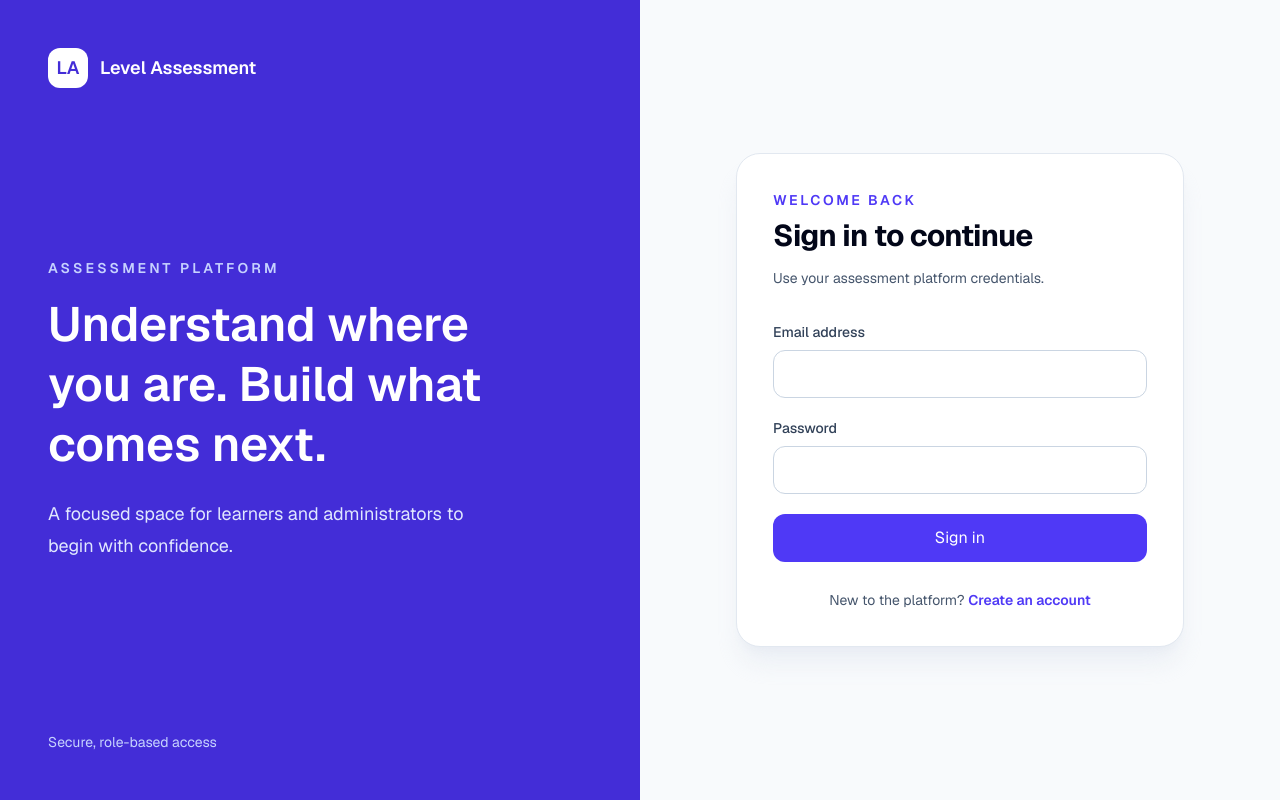
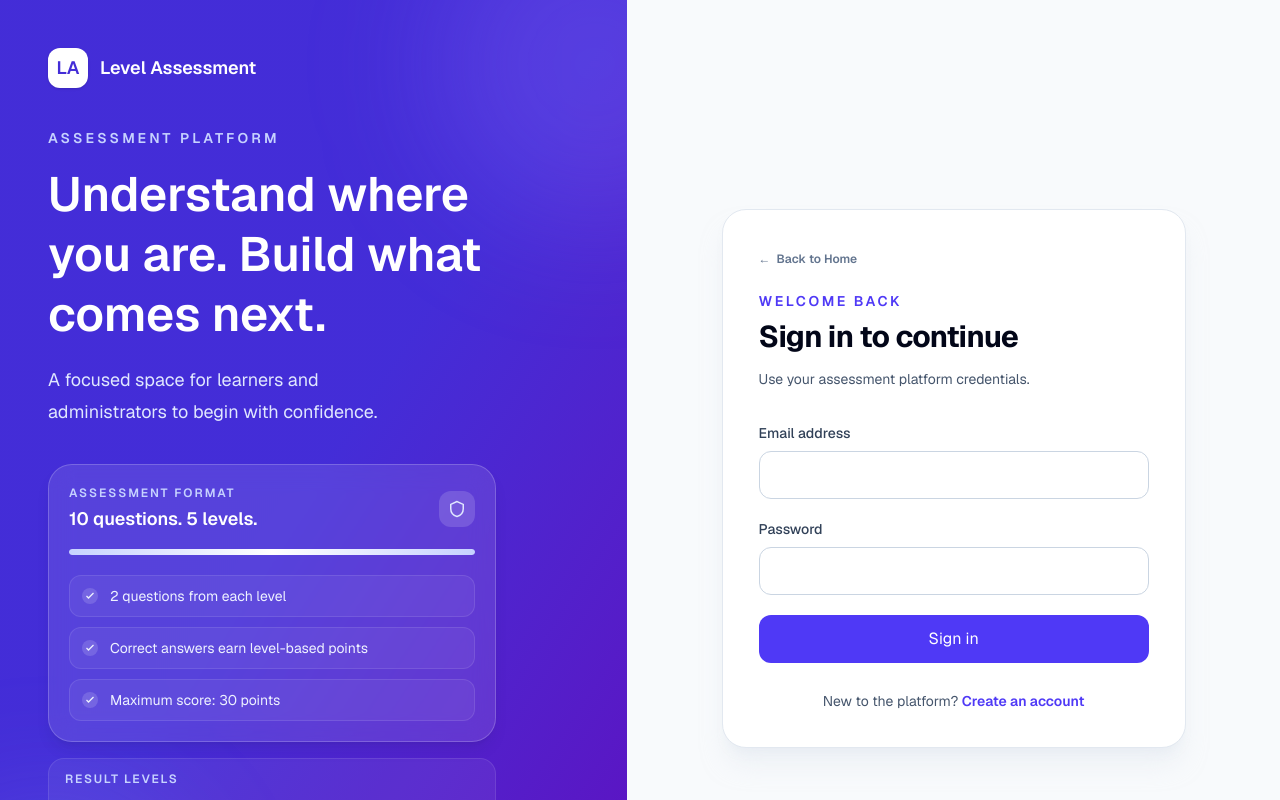
Before and after one commit to nazmusshakib878/Assessment-Exam-platform-, a Next.js app in the folder frontend/: page /login in a window 1280 px wide. Shown: the top 800 px of the page. Built offline with nearby package versions, Linux system fonts and the light colour scheme; no server answers.

Commit message:
fix: protect assessment data and polish auth panel

```diff
--- a/frontend/components/auth-form.tsx
+++ b/frontend/components/auth-form.tsx
@@ -39,15 +39,29 @@ export function AuthForm({ mode }: AuthFormProps) {
   }
 
   return (
-    <main className="grid min-h-screen bg-slate-50 lg:grid-cols-2">
-      <section className="hidden bg-indigo-700 p-12 text-white lg:flex lg:flex-col lg:justify-between">
-        <div className="flex items-center gap-3 text-lg font-semibold"><span className="grid h-10 w-10 place-items-center rounded-xl bg-white text-indigo-700">LA</span>Level Assessment</div>
-        <div className="max-w-md"><p className="mb-4 text-sm font-semibold uppercase tracking-[0.22em] text-indigo-200">Assessment platform</p><h1 className="text-5xl font-semibold leading-tight">Understand where you are. Build what comes next.</h1><p className="mt-6 text-lg leading-8 text-indigo-100">A focused space for learners and administrators to begin with confidence.</p></div>
-        <p className="text-sm text-indigo-200">Secure, role-based access</p>
+    <main className="grid min-h-screen bg-slate-50 xl:grid-cols-[minmax(0,0.98fr)_minmax(0,1.02fr)]">
+      <section className="relative hidden overflow-hidden bg-gradient-to-br from-indigo-700 via-indigo-700 to-violet-800 p-12 text-white xl:flex xl:flex-col">
+        <div className="pointer-events-none absolute -right-32 -top-24 h-80 w-80 rounded-full bg-violet-400/20 blur-3xl" />
+        <div className="pointer-events-none absolute -bottom-32 -left-24 h-72 w-72 rounded-full bg-indigo-300/15 blur-3xl" />
+        <Link href="/" className="relative flex w-fit items-center gap-3 rounded-xl text-lg font-semibold outline-none transition hover:text-indigo-100 focus-visible:ring-2 focus-visible:ring-white focus-visible:ring-offset-2 focus-visible:ring-offset-indigo-700"><span className="grid h-10 w-10 place-items-center rounded-xl bg-white text-indigo-700 shadow-sm">LA</span>Level Assessment</Link>
+        <div className="relative my-auto w-full max-w-md py-10">
+          <p className="mb-4 text-sm font-semibold uppercase tracking-[0.22em] text-indigo-200">Assessment platform</p>
+          <h1 className="text-5xl font-semibold leading-tight">Understand where you are. Build what comes next.</h1>
+          <p className="mt-5 max-w-sm text-lg leading-8 text-indigo-100">A focused space for learners and administrators to begin with confidence.</p>
+
+          <div className="mt-9 rounded-3xl border border-white/20 bg-white/10 p-5 shadow-lg shadow-indigo-950/10 backdrop-blur-md">
+            <div className="flex items-center justify-between"><div><p className="text-xs font-semibold uppercase tracking-[0.16em] text-indigo-200">Assessment format</p><p className="mt-1 text-lg font-semibold text-white">10 questions. 5 levels.</p></div><span className="grid h-9 w-9 place-items-center rounded-xl bg-white/15 text-indigo-100"><svg aria-hidden="true" viewBox="0 0 24 24" fill="none" stroke="currentColor" strokeWidth="1.8" className="h-5 w-5"><path d="M12 3 4.5 6.5v5.25c0 4.35 3.04 7.95 7.5 9.25 4.46-1.3 7.5-4.9 7.5-9.25V6.5L12 3Z" /></svg></span></div>
+            <div className="mt-4 h-1.5 overflow-hidden rounded-full bg-white/15"><div className="h-full w-full rounded-full bg-gradient-to-r from-indigo-200 via-white to-indigo-200" /></div>
+            <div className="mt-5 space-y-2.5">{['2 questions from each level', 'Correct answers earn level-based points', 'Maximum score: 30 points'].map((rule) => <div className="flex items-center gap-3 rounded-xl border border-white/10 bg-white/5 px-3 py-2.5 text-sm text-indigo-50" key={rule}><span className="grid h-4 w-4 shrink-0 place-items-center rounded-full bg-white/15"><svg aria-hidden="true" viewBox="0 0 24 24" fill="none" stroke="currentColor" strokeWidth="2.5" className="h-3 w-3"><path d="m5 12 4 4L19 6" /></svg></span>{rule}</div>)}</div>
+          </div>
+          <div className="mt-4 rounded-2xl border border-white/10 bg-white/[0.06] px-4 py-3"><p className="text-xs font-semibold uppercase tracking-[0.14em] text-indigo-200">Result levels</p><p className="mt-2 text-xs font-medium leading-5 text-indigo-100">0-5 Beginner <span className="mx-1 text-indigo-300">{"\u2022"}</span> 6-11 Elementary <span className="mx-1 text-indigo-300">{"\u2022"}</span> 12-18 Intermediate <span className="mx-1 text-indigo-300">{"\u2022"}</span> 19-24 Advanced <span className="mx-1 text-indigo-300">{"\u2022"}</span> 25-30 Expert</p></div>
+        </div>
+        <p className="relative text-sm text-indigo-200">Secure, role-based access</p>
       </section>
-      <section className="flex items-center justify-center px-5 py-10 sm:px-8">
-        <div className="w-full max-w-md rounded-3xl border border-slate-200 bg-white p-6 shadow-xl shadow-slate-200/60 sm:p-9">
-          <Link href="/" className="mb-8 inline-flex items-center gap-2 font-semibold text-slate-900 lg:hidden"><span className="grid h-8 w-8 place-items-center rounded-lg bg-indigo-600 text-xs text-white">LA</span>Level Assessment</Link>
+      <section className="flex min-h-screen items-center justify-center px-5 py-8 sm:px-8 xl:min-h-0 xl:px-10">
+        <div className="w-full max-w-[29rem] rounded-3xl border border-slate-200 bg-white p-6 shadow-xl shadow-slate-200/50 sm:p-9">
+          <Link href="/" className="mb-8 inline-flex items-center gap-2 rounded-lg font-semibold text-slate-900 outline-none transition hover:text-indigo-700 focus-visible:ring-2 focus-visible:ring-indigo-500 focus-visible:ring-offset-2 xl:hidden"><span className="grid h-8 w-8 place-items-center rounded-lg bg-indigo-600 text-xs text-white">LA</span>Level Assessment</Link>
+          <Link href="/" className="group relative mb-6 inline-flex items-center gap-1.5 rounded-lg text-xs font-semibold text-slate-500 outline-none transition-colors duration-200 hover:text-indigo-700 focus-visible:ring-2 focus-visible:ring-indigo-500 focus-visible:ring-offset-2"><span className="transition-transform duration-200 group-hover:-translate-x-0.5">{"\u2190"}</span><span className="relative after:absolute after:inset-x-0 after:-bottom-1 after:h-px after:origin-left after:scale-x-0 after:bg-indigo-500 after:transition-transform after:duration-200 group-hover:after:scale-x-100">Back to Home</span></Link>
           <p className="text-sm font-semibold uppercase tracking-[0.18em] text-indigo-600">{isRegister ? "Create account" : "Welcome back"}</p>
           <h2 className="mt-2 text-3xl font-bold tracking-tight text-slate-950">{isRegister ? "Start your learning journey" : "Sign in to continue"}</h2>
           <p className="mt-3 text-sm leading-6 text-slate-600">{isRegister ? "Your account will be created as a student." : "Use your assessment platform credentials."}</p>
```
Also changed, not shown: 2 other files (tests, documents, lock files or other folders).
